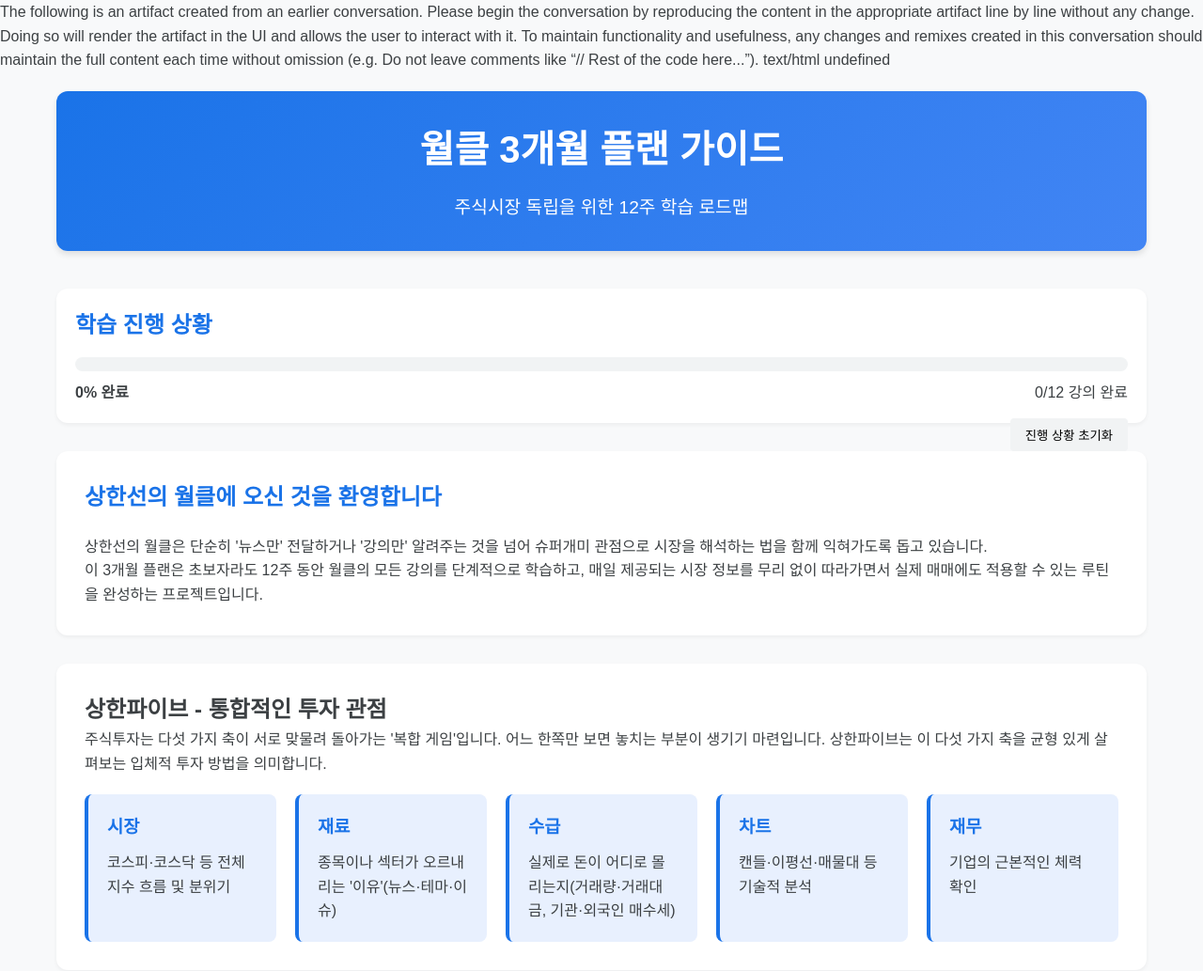
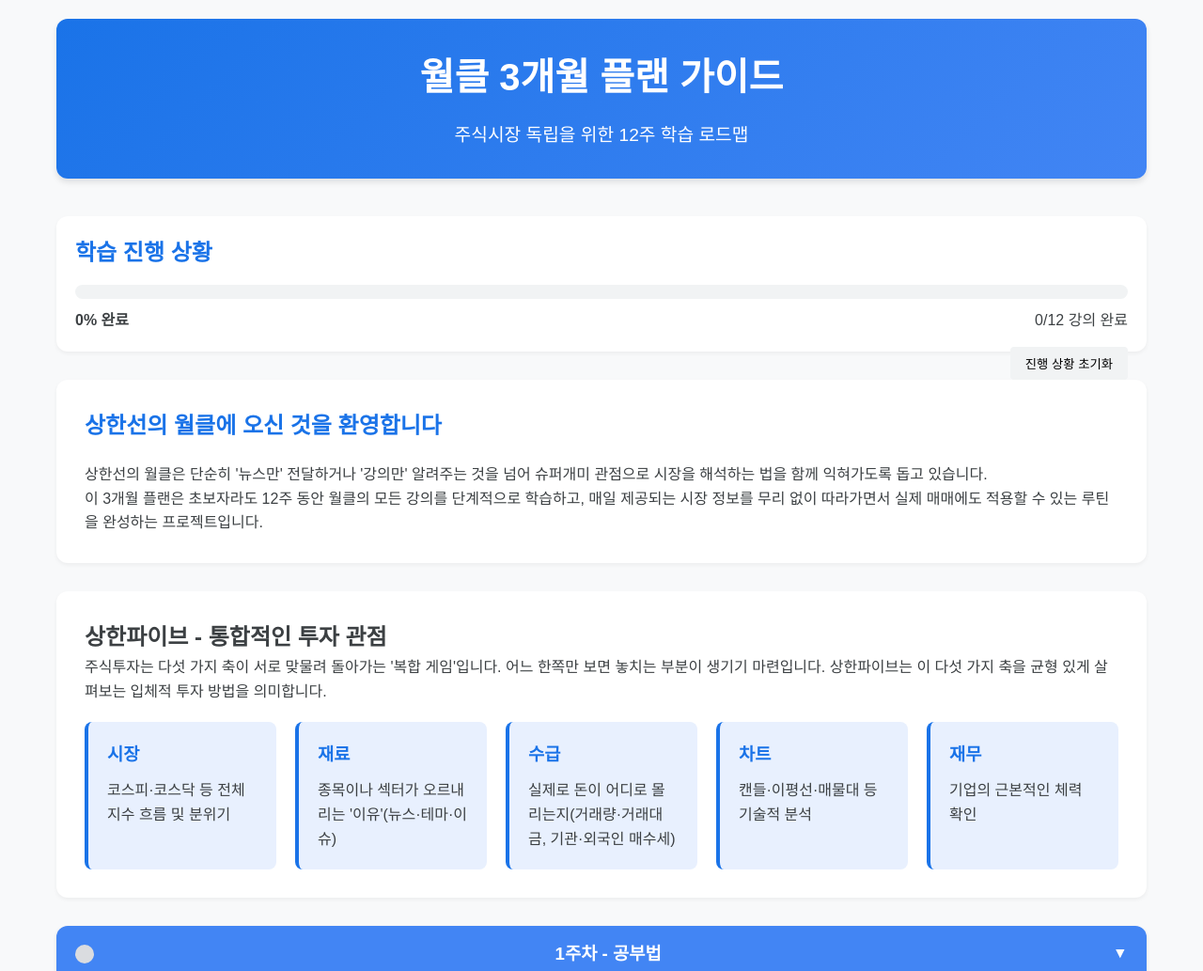
Before and after one commit to dongsuki/username.github.io, a plain HTML site: page index.html in a window 1280 px wide. Shown: the top 1033 px of the page at 94% size. Drawn offline with Linux system fonts and the light colour scheme.

Commit message:
Update index.html

```diff
--- a/index.html
+++ b/index.html
@@ -1,9 +1,4 @@
-<remix_instructions>The following is an artifact created from an earlier conversation. Please begin the conversation by reproducing the content in the appropriate artifact line by line without any change. Doing so will render the artifact in the UI and allows the user to interact with it. To maintain functionality and usefulness, any changes and remixes created in this conversation should maintain the full content each time without omission (e.g. Do not leave comments like “// Rest of the code here...”).</remix_instructions>
-<artifact>
-<title>월클 3개월 플랜 인터랙티브 가이드</title>
-<type>text/html</type>
-undefined
-<content><!DOCTYPE html>
+<!DOCTYPE html>
 <html lang="ko">
 <head>
     <meta charset="UTF-8">
@@ -380,7 +375,6 @@ undefined
                 </div>
             </div>
 
-            <!-- Weeks 4-12 continue with the same pattern -->
             <!-- Week 4 -->
             <div class="week-box">
                 <div class="week-header chart">
@@ -895,5 +889,4 @@ undefined
     });
 </script>
     </body>
-</html></content>
-</artifact>
+</html>
```
Lines whose indentation alone changed are shown as unchanged.
